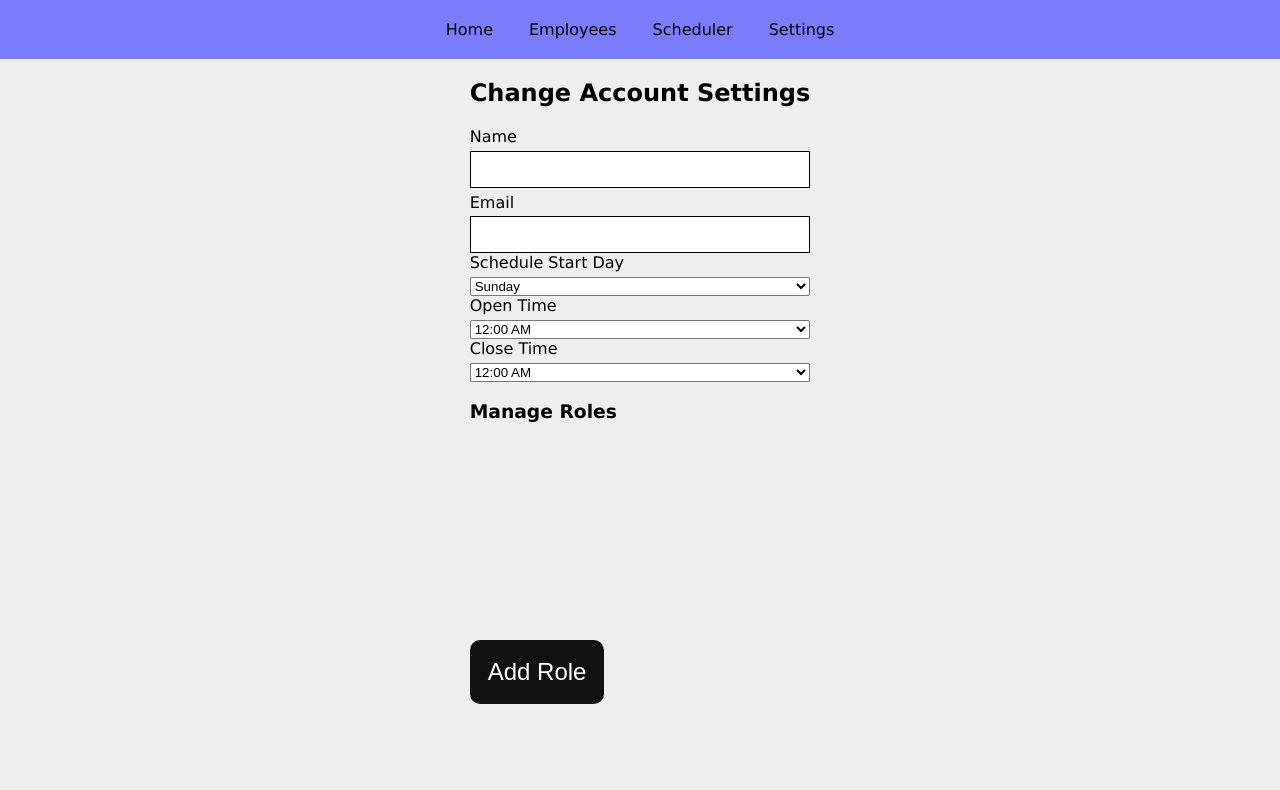
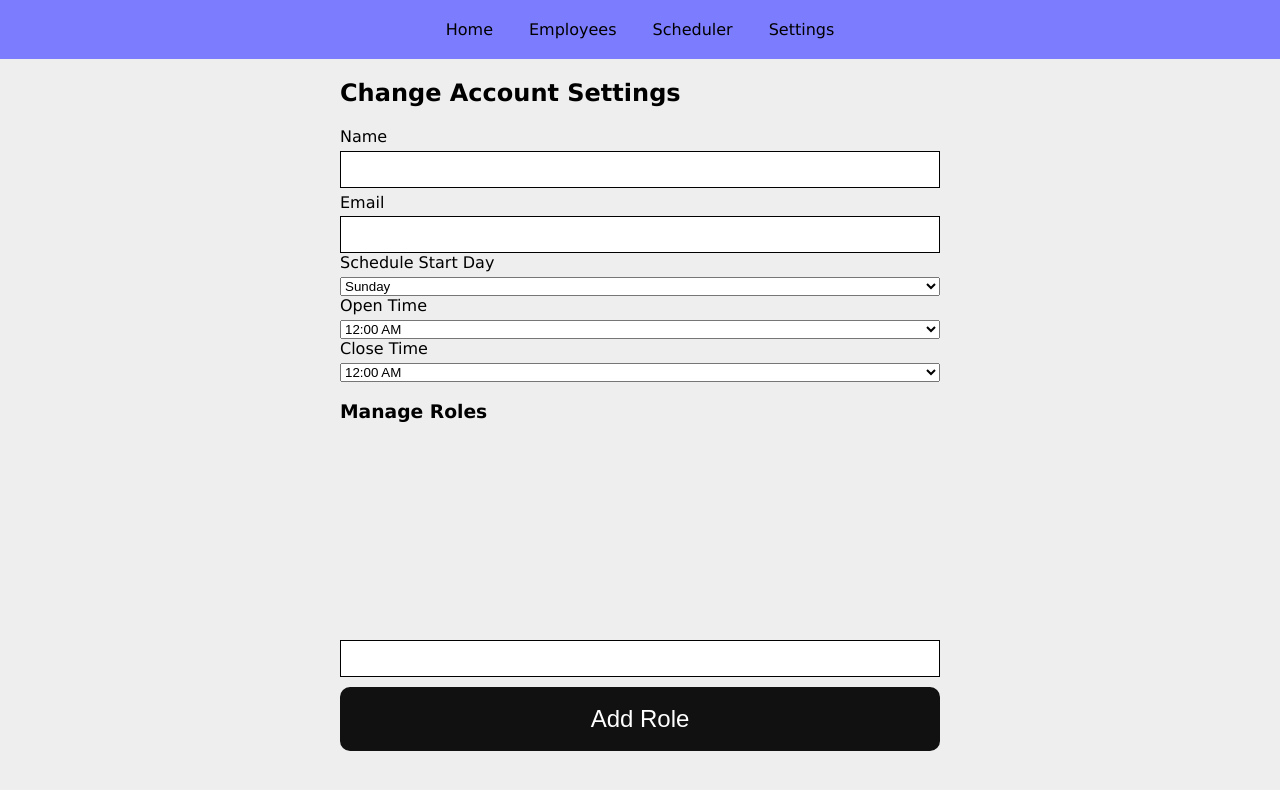
Before and after one commit to FloatingPointers/scheduler, a React (Create React App) app: page /mgr/settings in a window 1280 px wide. Shown: the top 790 px of the page. Built offline with nearby package versions, Linux system fonts and the light colour scheme.

Commit message:
manager settings role input field change

```diff
--- a/src/pages/Manager/ManagerAccountSettings.js
+++ b/src/pages/Manager/ManagerAccountSettings.js
@@ -7,8 +7,10 @@
 import '../../styles/manager.css';
 
 const daysOfWeek = ["Sunday", "Monday", "Tuesday", "Wednesday", "Thursday", "Friday", "Saturday"];
-const hourTimes = ["12:00 AM", "1:00 AM", "2:00 AM", "3:00 AM", "4:00 AM", "5:00 AM", "6:00 AM", "7:00 AM", "8:00 AM", "9:00 AM",
-"10:00 AM", "11:00 AM", "12:00 PM", "1:00 PM", "2:00 PM", "3:00 PM", "4:00 PM", "5:00 PM", "6:00 PM", "7:00 PM", "8:00 PM", "9:00 PM", "10:00 PM", "11:00 PM"]
+const hourTimes = ["12:00 AM", "12:30 AM", "1:00 AM", "1:30 AM", "2:00 AM", "2:30 AM", "3:00 AM", "3:30 AM", "4:00 AM", "4:30 AM", "5:00 AM",
+ "5:30 AM", "6:00 AM", "6:30 AM", "7:00 AM", "7:30 AM", "8:00 AM", "8:30 AM", "9:00 AM", "9:30 AM", "10:00 AM", "10:30 AM",
+  "11:00 AM", "11:30 AM", "12:00 PM", "12:30 PM", "1:00 PM", "1:30 PM", "2:00 PM", "2:30 PM", "3:00 PM", "3:30 PM", "4:00 PM",
+  "4:30 PM", "5:00 PM", "5:30 PM", "6:00 PM", "6:30 PM", "7:00 PM", "7:30 PM", "8:00 PM", "8:30 PM", "9:00 PM", "9:30 PM", "10:00 PM", "10:30 PM", "11:00 PM", "11:30 PM"]
 
 
 function ManagerAccountSettings() {
@@ -22,8 +24,10 @@
       openTime: "",
       closeTime: "",
       roles: []
+
     }
   );
+  const [newRole, setNewRole] = useState('');
 
   useEffect(() => {
     console.log(state);
@@ -41,6 +45,8 @@
   }
 
   const handleSave = () => {
+
+
     setUnsavedChanges(false);
     //backend stuff
   }
@@ -55,9 +61,38 @@
     setUnsavedChanges(true);
   };
 
+  const handleNewRole = (event) => {
+    setNewRole(event.target.value);
+    setUnsavedChanges(true);
+  }
+
+  const handleAddRole = () => {
+    setState((prevState) => ({
+      ...prevState,
+      roles: [...prevState.roles, newRole]
+    }));
+    setNewRole('');
+    setUnsavedChanges(true);
+  }
 
 
+  const handleRoleChange = (event, index) => {
+    const updatedRoles = [...state.roles];
+    updatedRoles[index] = event.target.value;
+    setState((prevState) => ({
+      ...prevState,
+      roles: updatedRoles
+    }));
+    setUnsavedChanges(true);
+  };
 
+  const isValidTime = (time, string) => {
+    const timeRegex = /^(0[0-9]|1[0-9]|2[0-3]):([0-5][0-9])$/;
+    if(!timeRegex.test(time)){
+      alert("Invalid " + string + " Time")
+    }
+    // return timeRegex.test(time);
+  };
 
   /*
       Settings:
@@ -74,7 +109,8 @@
 
     <div className="manager-body">
       <ManagerNavbar />
-      <div classname="settings">
+      {/* <div className="settings"> */}
+      <div>
 
         <h2>Change Account Settings</h2>
         <div className="label-input-combo">
@@ -120,26 +156,31 @@
         </div>
 
 
-        <div classname="border">
+        <div>
           <h3>Manage Roles</h3>
           <Virtuoso
-            style={{ height: '200px' }}
+            style={{ height: '200px', width: '600px' }}
             data={state.roles}
             itemContent={(index, role) => (
               <div key={index}>
                 <input
                   type="text"
-
-                  onChange={(event) => handleChange(event, index)}
+                  value={role}
+                  onChange={(event) => handleRoleChange(event, index)}
                 />
-                {/* <button onClick={() => handleDelete(index)}>Delete Role</button> */}
+                <button onClick={() => handleDelete(index)}>Delete Role</button>
               </div>
             )}
           />
-          <button onClick={() => setState({ ...state, roles: [...state.roles, 'New Role'] })}
-          >
-            Add Role
-          </button>
+          <div className="label-input-combo">
+            <input id="addRole" name="addRole" type="text" value={newRole} onChange={handleNewRole} />
+
+            <button onClick={handleAddRole}>
+              Add Role
+            </button>
+
+          </div>
+
         </div>
 
         {unsavedChanges && (
```
